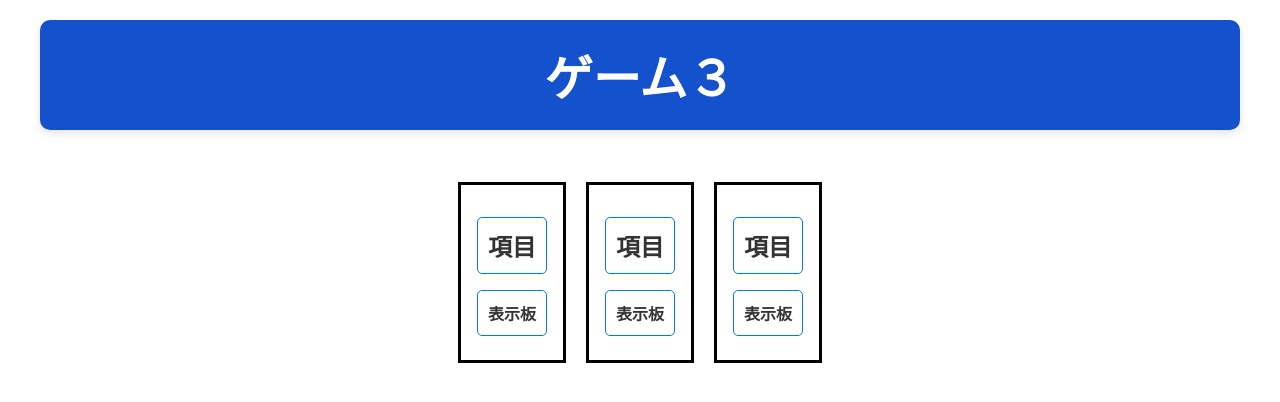
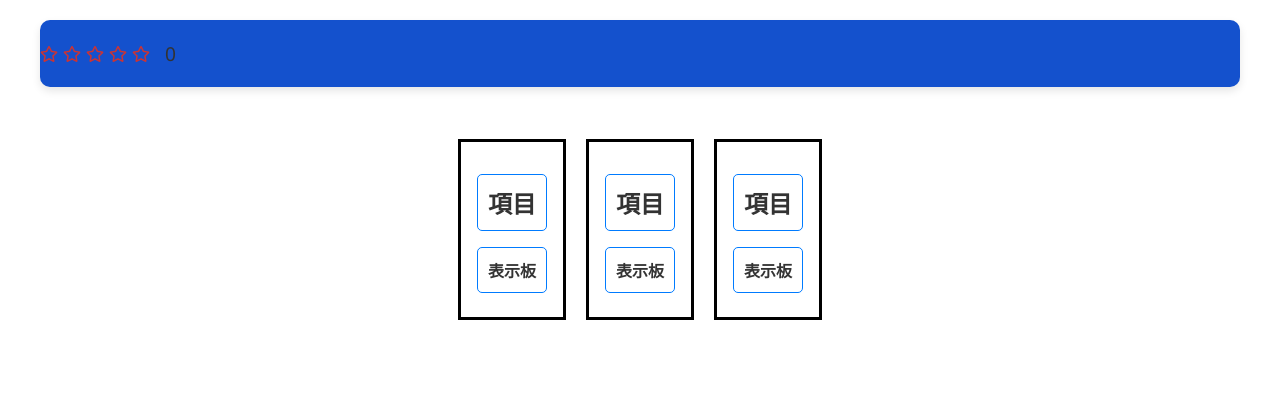
Before and after one commit to yabukilab/matsuda-b, a PHP site: page /game3.php in a window 1280 px wide. Shown: the top 402 px of the page. Run offline with PHP 8.4, Linux system fonts and the light colour scheme; data comes from the database, SQL or seed files in the repository.

Commit message:
Add files via upload

```diff
--- a/htdocs/game3.php
+++ b/htdocs/game3.php
@@ -1,3 +1,25 @@
+<?php
+include 'db.php';
+
+$gameID = 3; // ゲームIDを指定
+
+// ゲームの詳細を取得
+$sql = "SELECT * FROM games WHERE GameID = :gameID";
+$stmt = $db->prepare($sql);
+$stmt->bindParam(':gameID', $gameID, PDO::PARAM_INT);
+$stmt->execute();
+$game = $stmt->fetch(PDO::FETCH_ASSOC);
+
+// ゲームの評価を取得
+$sql = "SELECT AVG(Rating) as avg_rating FROM valuation WHERE GameID = :gameID";
+$stmt = $db->prepare($sql);
+$stmt->bindParam(':gameID', $gameID, PDO::PARAM_INT);
+$stmt->execute();
+$rating = $stmt->fetch(PDO::FETCH_ASSOC);
+$avgRating = round($rating['avg_rating'], 1);
+
+?>
+
 <!DOCTYPE html>
 <html lang="ja">
 <head>
@@ -10,7 +32,25 @@
 <body>
     <div class="container">
         <header>
-            <h1>ゲーム３</h1>
+            <h1><?php echo h($game['Title']); ?></h1>
+            <div class="stars">
+                <?php
+                $fullStars = floor($avgRating);
+                $halfStar = ($avgRating - $fullStars) >= 0.5;
+                $emptyStars = 5 - $fullStars - ($halfStar ? 1 : 0);
+
+                for ($i = 0; $i < $fullStars; $i++) {
+                    echo '<i class="fas fa-star"></i>';
+                }
+                if ($halfStar) {
+                    echo '<i class="fas fa-star-half-alt"></i>';
+                }
+                for ($i = 0; $i < $emptyStars; $i++) {
+                    echo '<i class="far fa-star"></i>';
+                }
+                ?>
+                <span><?php echo h($avgRating); ?></span>
+            </div>
         </header>
         <main>
             <div class="item">
```
